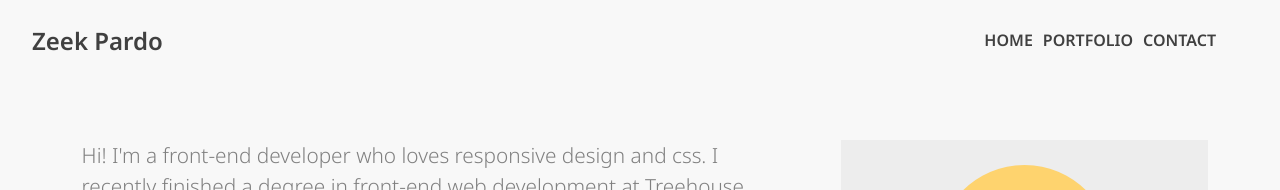
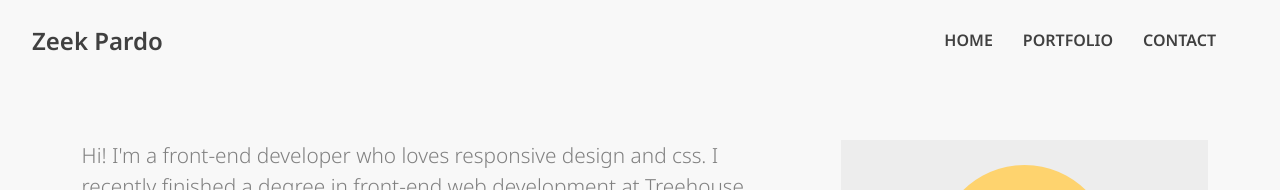
Before and after one commit to zeekpardo/responsive_layout_v3, a plain HTML site: page index.html in a window 1280 px wide. Shown: the top 190 px of the page. Drawn offline with Linux system fonts and the light colour scheme.

Commit message:
validator fix
removed a comma from the gap property

```diff
--- a/css/styles.css
+++ b/css/styles.css
@@ -176,7 +176,7 @@ Media Queries
     display: flex;
     flex-direction: row;
     justify-content: center;
-    gap: 40px, 15px;
+    column-gap: 30px;
 }
     .name {
         font-size: 1.5rem;
```
